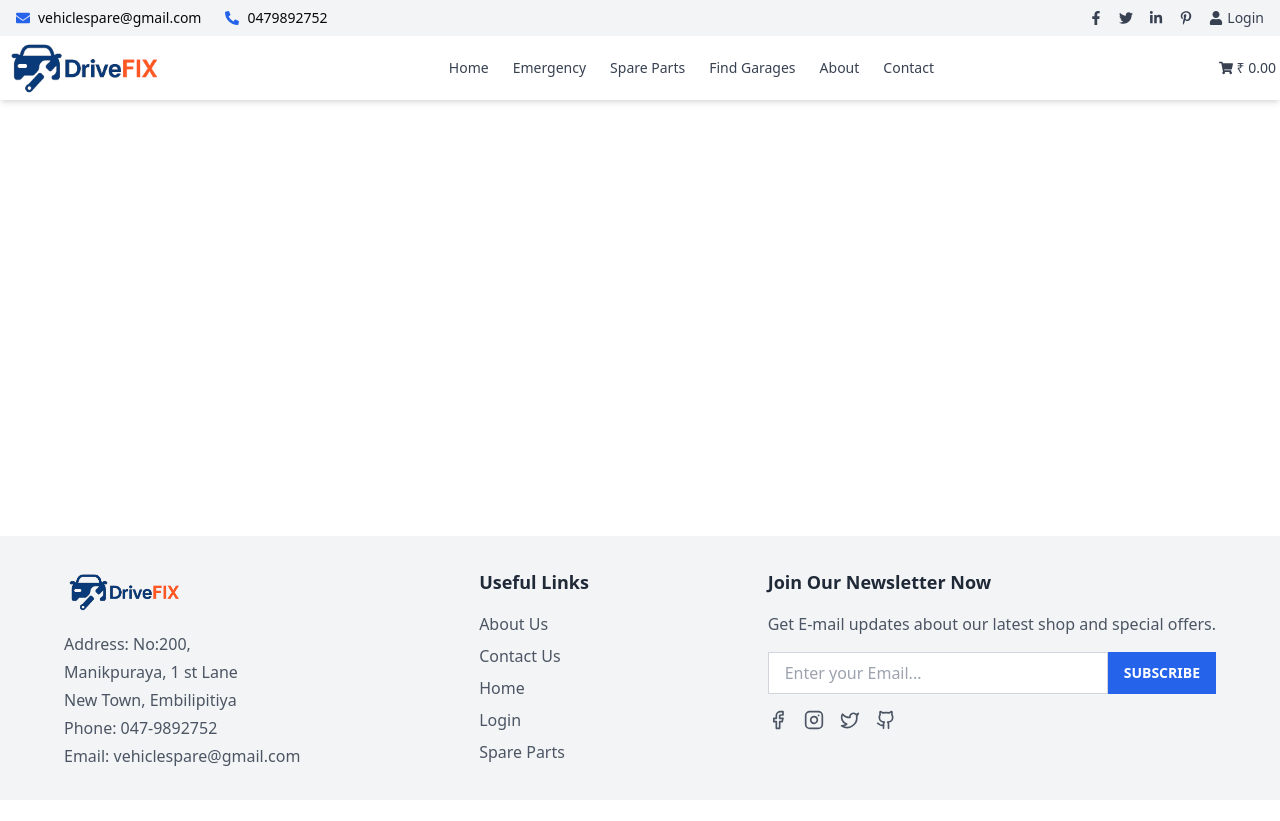
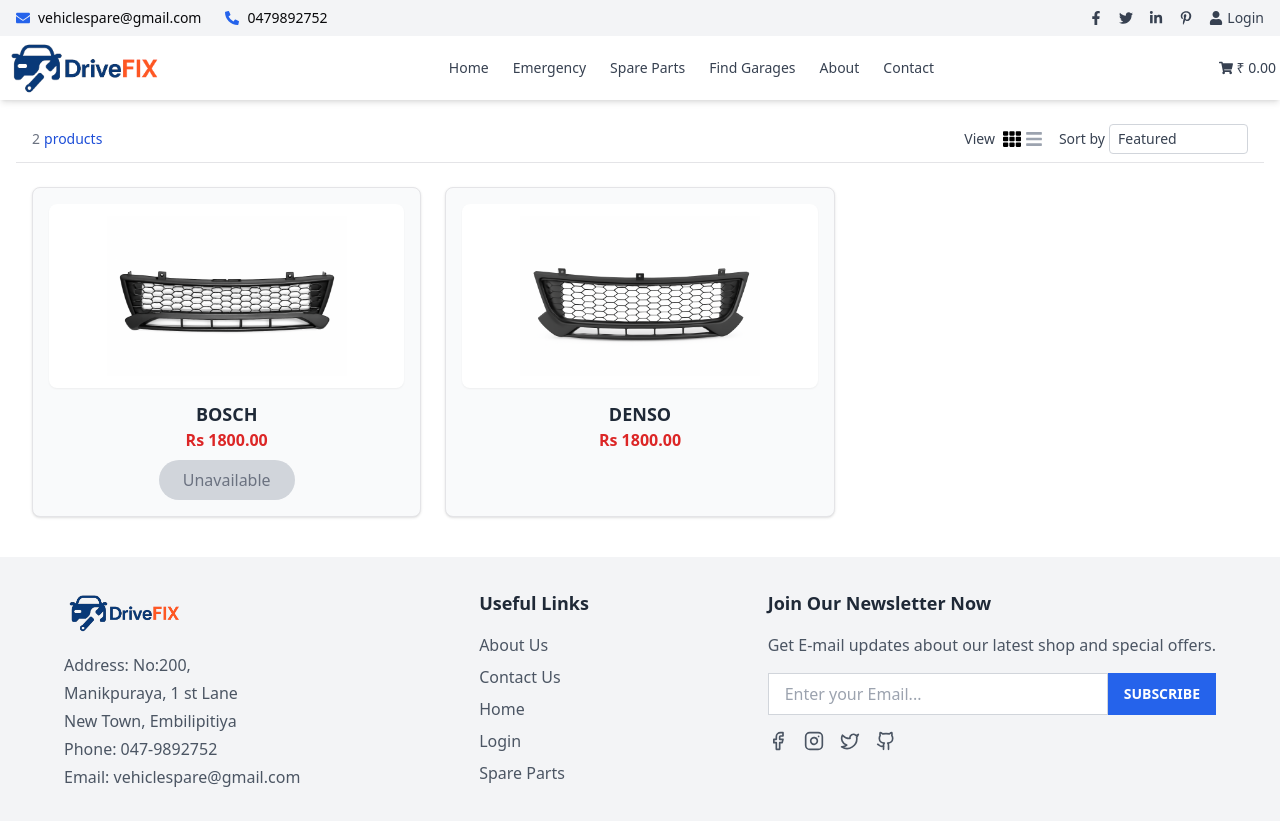
Before and after one commit to Sanduni4822/Smart-Vehicle-Spare-Parts-Management-System-Group-, a React (Vite) app: page /bumper in a window 1280 px wide. Before the commit the page ends 800 px from the top, so only its background shows below. Built offline with nearby package versions, Linux system fonts and the light colour scheme.

Commit message:
Added navigation for specific Bumper Grills & Added new routes in App.js for spare part details pages, including Brakers and Bumper Grills

```diff
--- a/src/App.jsx
+++ b/src/App.jsx
@@ -14,6 +14,7 @@ import FindGaragesPage from './pages/Garage/FindGaragesPage';
 import BrakersViewDetailsPage from './pages/spareparts/BrakersViewDetailsPage';
 import AddToCartPage from './pages/spareparts/AddToCartPage';
 import SparePartsPage from './pages/spareparts/SparePartsPage';
+import BumperGrillsViewDetailsPage from './pages/spareparts/BumperGrillsViewDetailsPage';
 
 
 
@@ -38,8 +39,9 @@ function App() {
             <Route path="/aboutus" element={<AboutUs/>}/>
             <Route path="/garage" element={<FindGaragesPage/>}/>
             <Route path="/spareparts" element={<SparePartsPage />} />
-            <Route path="/dkkk" element={<BrakersViewDetailsPage/>} />
+            <Route path="/braker" element={<BrakersViewDetailsPage/>} />
             <Route path="/add-to-cart" element={<AddToCartPage />} />
+            <Route path="/bumper" element={<BumperGrillsViewDetailsPage />} />
           </Routes>
         </main>
 
--- a/src/components/spareparts/ProductGrid.jsx
+++ b/src/components/spareparts/ProductGrid.jsx
@@ -49,7 +49,7 @@ const products = [
 const ProductGrid = () => {
   const [currentPage, setCurrentPage] = useState(1);
   const productsPerPage = 5;
-  const navigate = useNavigate(); // ✅ USE THIS
+  const navigate = useNavigate();
 
   const totalPages = Math.ceil(products.length / productsPerPage);
   const startIndex = (currentPage - 1) * productsPerPage;
@@ -81,13 +81,17 @@ const ProductGrid = () => {
                 <button
                   onClick={() => {
                     if (product.name.toLowerCase() === 'brakers') {
-                      navigate('/dkkk'); //  Navigate to Brakers page
+                      navigate('/braker'); //  Navigate to Brakers page
+                    }
+                    if (product.name.toLowerCase() === 'bumper grills') {
+                      navigate('/bumper'); //  Navigate to Bumpers page
                     }
                   }}
                   className="flex items-center justify-center px-4 py-2 border border-blue-400 text-blue-600 rounded-full hover:bg-blue-50"
                 >
                   View Details
                 </button>
+
               </div>
             </div>
           </div>
--- /dev/null
+++ b/src/components/spareparts/ProductGridBumper.jsx
@@ -0,0 +1,116 @@
+import React from 'react';
+import { useNavigate } from 'react-router-dom';
+import Boschbumper2 from '../../assets/sparepartspage/viewdetails/Boschbumper2.png';
+import Densobumper1 from '../../assets/sparepartspage/viewdetails/Densobumper1.png';
+
+export const currentProducts = [
+  {
+    id: 1,
+    name: 'BOSCH',
+    price: 1800,
+    image: Boschbumper2,
+    description: 'High-performance OEM brake rotor for safe driving.',
+    stock: 'Sold out',
+    brand: 'BOSCH',
+  },
+  {
+    id: 2,
+    name: 'DENSO',
+    price: 1800,
+    image: Densobumper1,
+    description: 'Reliable and durable brake pads from Bosch.',
+    stock: 'In stock',
+    brand: 'DENSO',
+  },
+];
+
+const ProductGridBumper = ({ view }) => {
+  const navigate = useNavigate();
+  const containerClass =
+    view === 'grid'
+      ? 'grid grid-cols-1 sm:grid-cols-2 md:grid-cols-3 gap-6'
+      : 'flex flex-col gap-6';
+
+  return (
+    <div className="px-4 py-6">
+      <div className={containerClass}>
+        {currentProducts.map((product) => (
+          <div
+            key={product.id}
+            className="bg-gray-50 border rounded-lg p-4 shadow hover:shadow-lg transition duration-300 group"
+          >
+            {view === 'list' ? (
+              <div className="flex flex-col md:flex-row items-center gap-6">
+                {/* Left: Image */}
+                <div className="flex-shrink-0 bg-white rounded-lg shadow-sm p-2">
+                  <img
+                    src={product.image}
+                    alt={product.name}
+                    className="w-40 h-40 object-contain"
+                  />
+                </div>
+
+                {/* Middle: Details */}
+                <div className="flex-grow space-y-2">
+                  <h3 className="text-xl font-bold text-gray-800">{product.name}</h3>
+                  <p className="text-gray-700 text-sm"><strong>Brand:</strong> {product.brand}</p>
+                  <p className="text-gray-700 text-sm">
+                    <strong>Stock:</strong>{' '}
+                    <span className={product.stock === 'Sold out' ? 'text-red-500' : 'text-green-600'}>
+                      {product.stock}
+                    </span>
+                  </p>
+                  <p className="text-sm text-gray-600">{product.description}</p>
+                </div>
+
+                {/* Right: Price + Button */}
+                <div className="flex flex-col items-center justify-center space-y-3 min-w-[160px]">
+                  <p className="text-red-600 text-xl font-bold">Rs {product.price}.00</p>
+                  <button
+                    disabled={product.stock === 'Sold out'}
+                    onClick={() => navigate('/add-to-cart')}
+                    className={`w-[130px] px-4 py-2 rounded-full font-medium transition ${
+                      product.stock === 'Sold out'
+                        ? 'bg-gray-300 text-gray-500 cursor-not-allowed'
+                        : 'bg-red-600 text-white hover:bg-red-700'
+                    }`}
+                  >
+                    {product.stock === 'Sold out' ? 'Unavailable' : 'Add to cart'}
+                  </button>
+                </div>
+              </div>
+            ) : (
+              <>
+                {/* Grid View */}
+                <div className="bg-white rounded-lg p-3 mb-3 shadow-sm">
+                  <img
+                    src={product.image}
+                    alt={product.name}
+                    className="w-full h-40 object-contain"
+                  />
+                </div>
+                <h3 className="text-lg font-semibold text-gray-800 text-center">{product.name}</h3>
+                <p className="text-red-600 font-bold text-center mb-2">Rs {product.price}.00</p>
+                <div className="flex justify-center">
+                  <button
+                    disabled={product.stock === 'Sold out'}
+                    onClick={() => navigate('/add-to-cart')}
+                    className={`px-6 py-2 rounded-full transition-opacity duration-300 ${
+                      product.stock === 'Sold out'
+                        ? 'bg-gray-300 text-gray-500 cursor-not-allowed'
+                        : 'bg-red-600 text-white hover:bg-red-700 opacity-0 group-hover:opacity-100'
+                    }`}
+                  >
+                    {product.stock === 'Sold out' ? 'Unavailable' : 'Add to cart'}
+                  </button>
+                </div>
+              </>
+            )}
+          </div>
+        ))}
+      </div>
+    </div>
+  );
+};
+
+export default ProductGridBumper;
--- /dev/null
+++ b/src/pages/spareparts/BumperGrillsViewDetailsPage.jsx
@@ -0,0 +1,16 @@
+import React, { useState } from 'react';
+import ProductHeader from '../../components/spareparts/ProductHeader';
+import ProductGridBumper, { currentProducts } from "../../components/spareparts/ProductGridBumper";
+
+const BumperGrillsViewDetailsPage = () => {
+  const [view, setView] = useState('grid');
+
+  return (
+    <div className="p-4">
+      <ProductHeader productCount={currentProducts.length} view={view} setView={setView} />
+      <ProductGridBumper view={view} />
+    </div>
+  );
+};
+
+export default BumperGrillsViewDetailsPage;
```
Also changed, not shown: src/assets/sparepartspage/viewdetails/Boschbumper2.png (added), src/assets/sparepartspage/viewdetails/Densobumper1.png (added).
